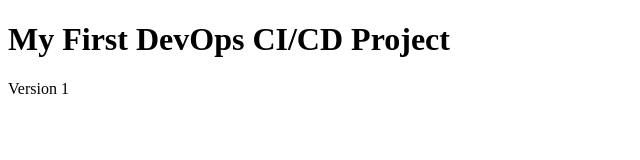
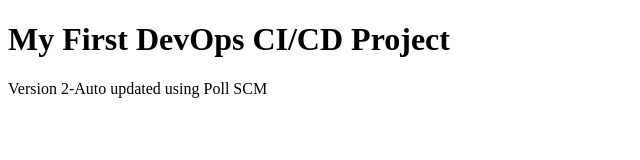
Before and after one commit to sandhiya2201/devops-cicd-project, a plain HTML site: page index.html in a window 1280 px wide. Shown: the whole page, without its empty margins (0-640 px from the left). Drawn offline with Linux system fonts and the light colour scheme.

Commit message:
Poll SCM auto update

```diff
--- a/index.html
+++ b/index.html
@@ -5,6 +5,6 @@
 </head>
 <body>
   <h1>My First DevOps CI/CD Project</h1>
-  <p>Version 1</p>
+  <p>Version 2-Auto updated using Poll SCM</p>
 </body>
 </html>
```
